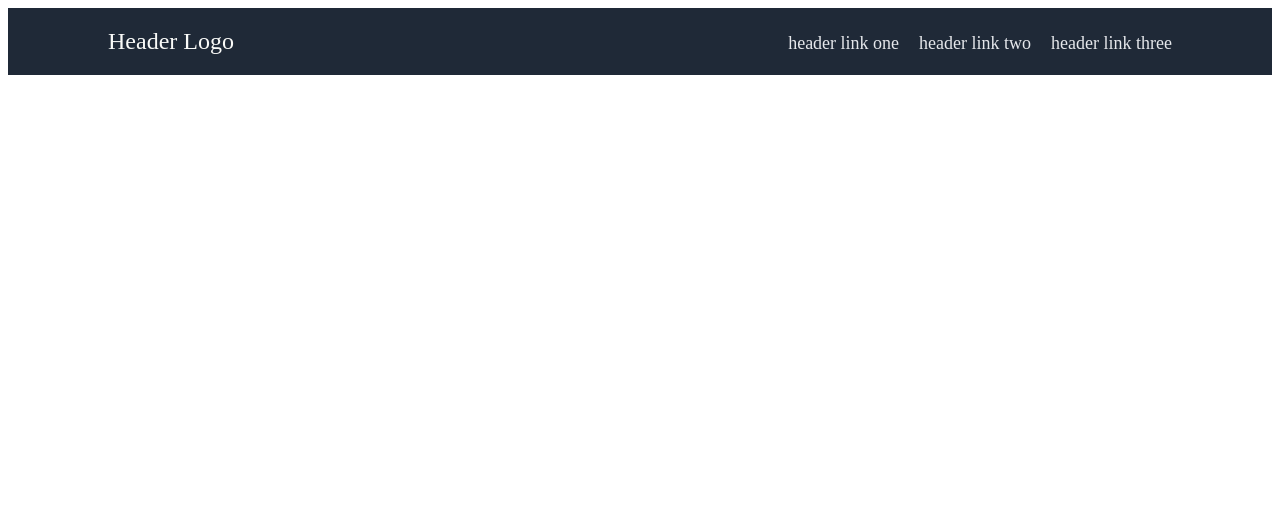
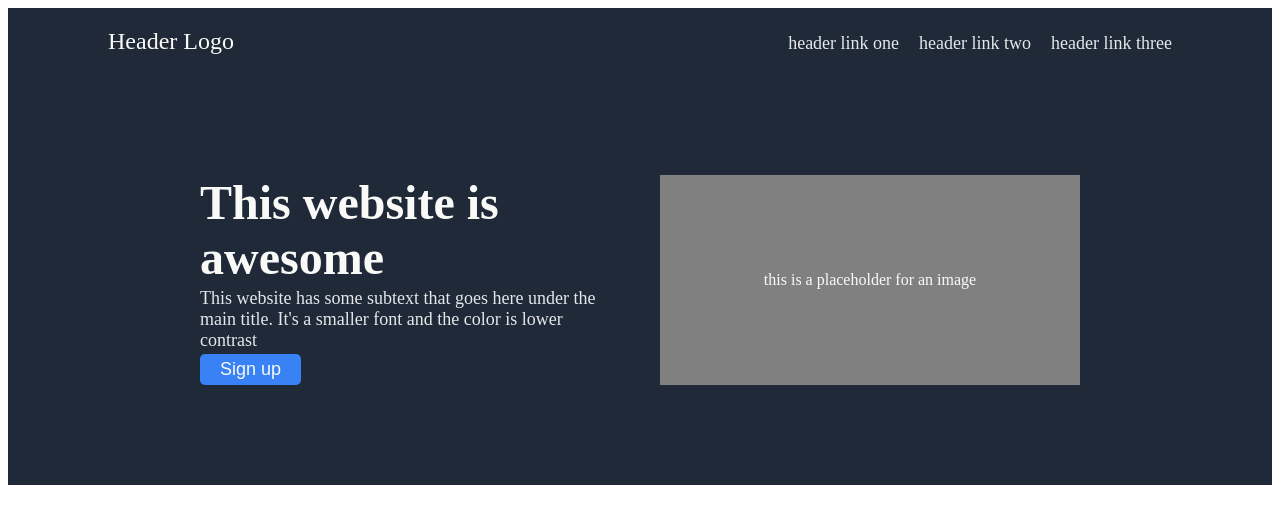
Before and after one commit to khantuevao/landing-page, a plain HTML site: page index.html in a window 1280 px wide. Drawn offline with Linux system fonts and the light colour scheme.

Commit message:
Fill section-one for index.html and style.css

```diff
--- a/index.html
+++ b/index.html
@@ -14,5 +14,13 @@
                 <li><a href="">header link three</a></li>
             </ul>
         </header>
+        <div class="section-one">
+            <div class="one-left">
+                <div class="one-header">This website is awesome</div>
+                <div class="one-text">This website has some subtext that goes here under the main title. It's a smaller font and the color is lower contrast</div>
+                <button class="upper">Sign up</button>
+            </div>
+            <div class="one-right">this is a placeholder for an image</div>
+        </div>
     </body>
 </html>
--- a/style.css
+++ b/style.css
@@ -20,3 +20,51 @@ a {
    color: #e5e7eb;
    font-size: 18px;
 }
+
+.section-one {
+    display: flex;
+    justify-content: center;
+    align-items: center;
+    padding: 100px 100px;
+    background-color: #1f2937;
+    gap: 40px;
+}
+
+.one-left {
+    display: flex;
+    flex-direction: column;
+    align-items: flex-start;
+    width: 420px;
+    height: 210px;
+    justify-content: space-between;
+}
+
+.one-header {
+    color: #f9faf8;
+    font-size: 48px;
+    font-weight: 900;
+}
+
+.one-text {
+    color: #e5e7eb;
+    font-size: 18px;
+}
+
+button {
+    background-color: #3882f6;
+    color: #f9faf8;
+    border-radius: 5px;
+    padding: 5px 20px;
+    border: none;
+    font-size: 18px;
+}
+
+.one-right {
+    width: 420px;
+    height: 210px;
+    display: flex;
+    justify-content: center;
+    align-items: center;
+    background-color: gray;
+    color: #f9faf8;
+}
```
